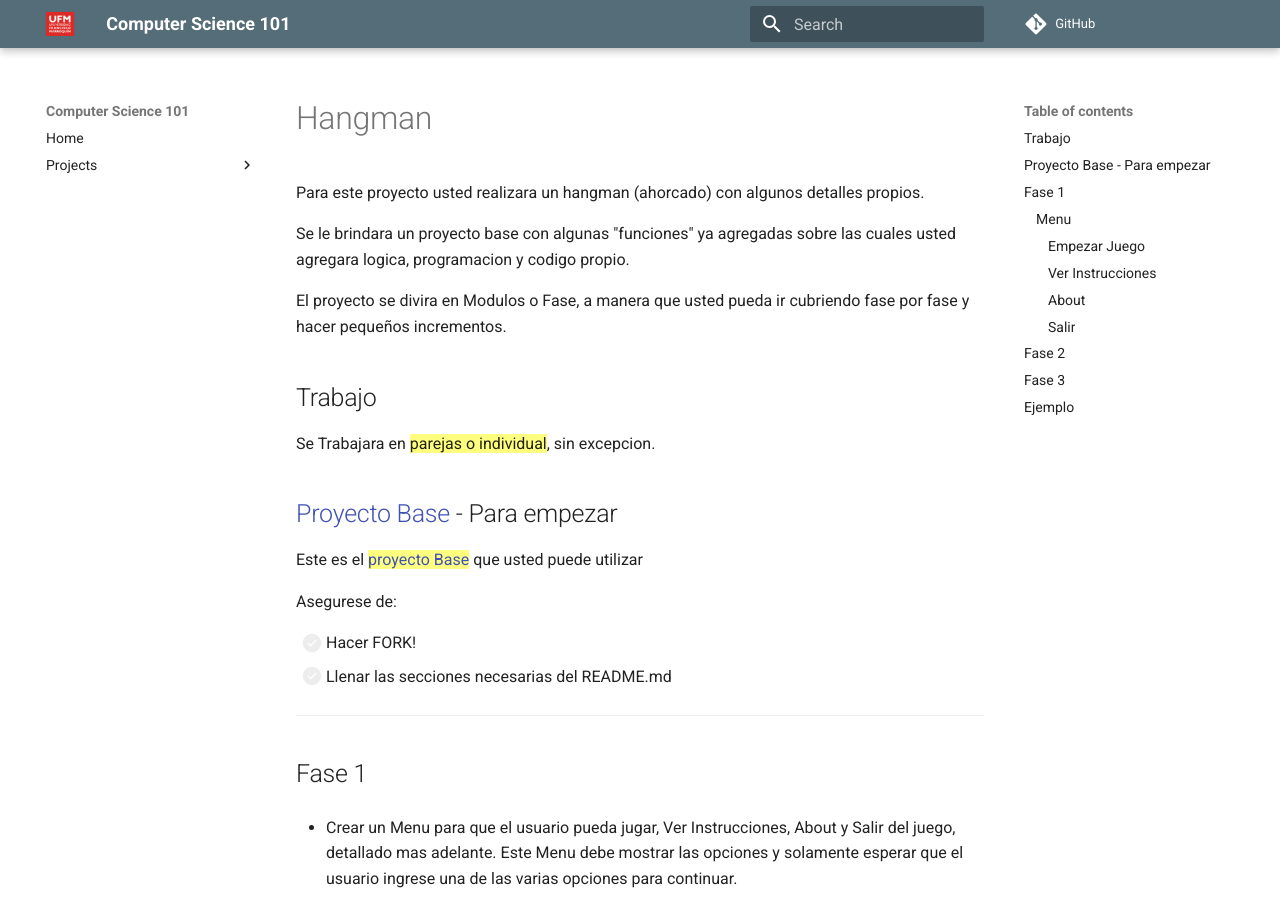
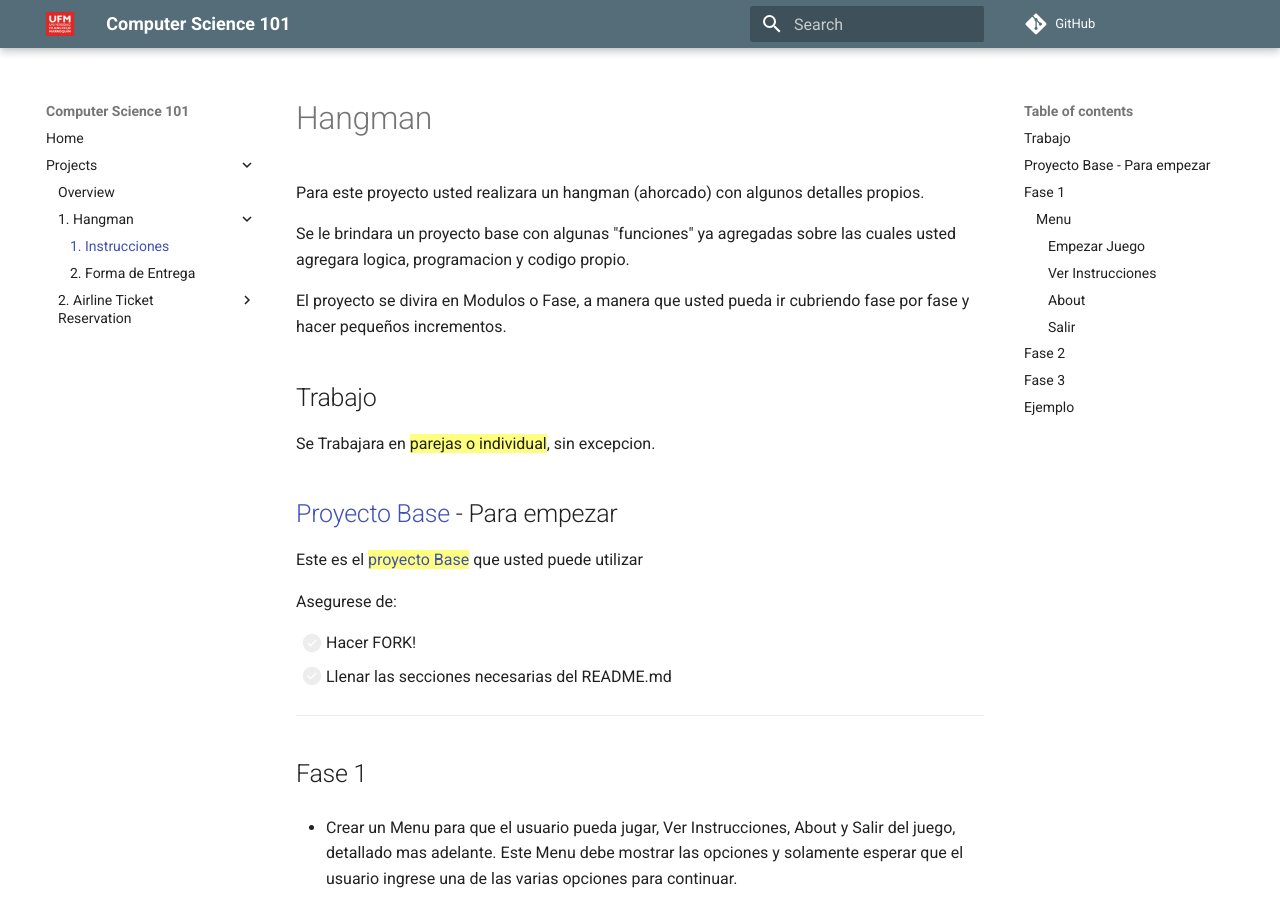
Before and after one commit to cs-ufm/cs101-2020, an MkDocs documentation site: the page built from docs/projects/hangman/index.md, in a window 1280 px wide and 900 px high. Built offline with MkDocs 1.6.1 and Material for MkDocs 9.7.7, drawn with Linux system fonts in a browser that asks for light colours; comment, search, counter and statistics services are not loaded.

Commit message:
Adds new project

```diff
--- a/mkdocs.yml
+++ b/mkdocs.yml
@@ -28,5 +28,9 @@
   - Projects:
       - Overview: projects/projects.md
       - 1. Hangman:
-            1. Instrucciones: projects/hangman/hangman.md
+            1. Instrucciones: projects/hangman/index.md
             2. Forma de Entrega: projects/hangman/para_entregar.md
+      - 2. Airline Ticket Reservation:
+            1. Instrucciones: projects/airline/index.md
+            2. Appendix: projects/airline/appendix.md
+            3. Entrega: projects/airline/entrega.md
```
Also changed, not shown: 1 other file.
